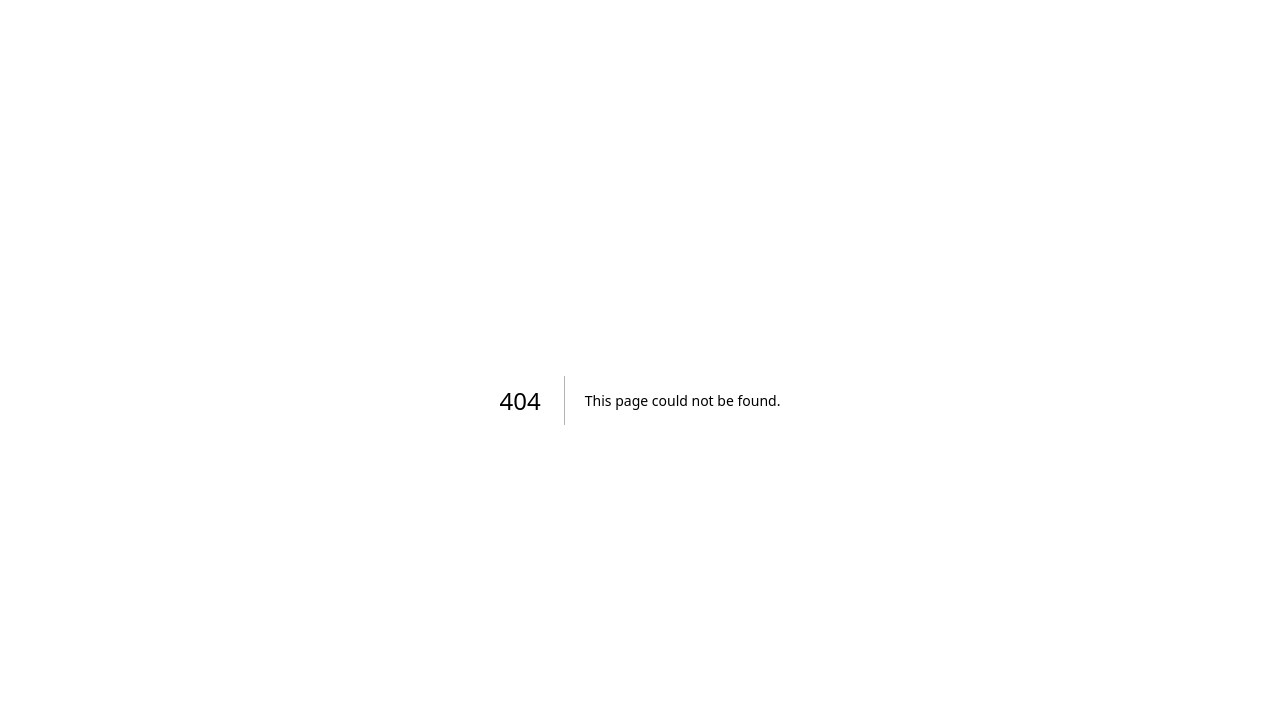
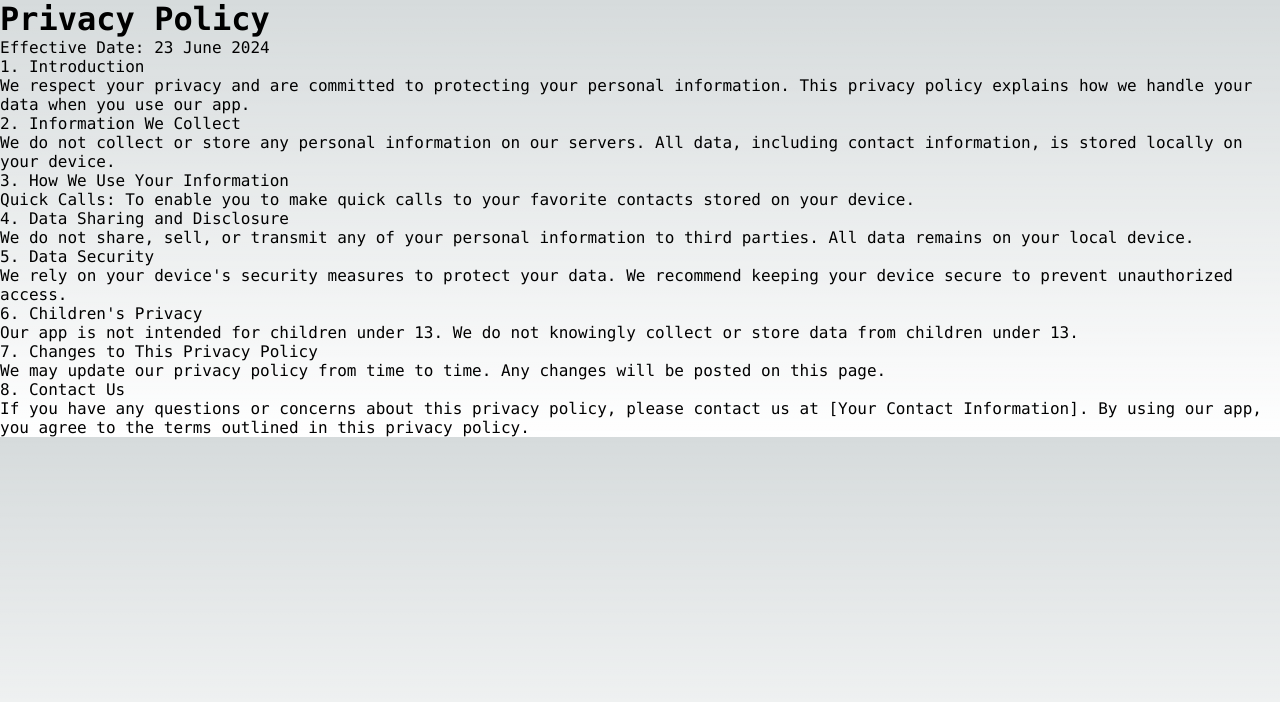
Before and after one commit to raysk4ever/ravi-info, a Next.js app: page /privacy-policy in a window 1280 px wide. Before the commit this address had no page. Shown: the top 702 px of the page. Built offline with nearby package versions, Linux system fonts and the light colour scheme.

Commit message:
aaded pp

```diff
--- /dev/null
+++ b/pages/privacy-policy.tsx
@@ -0,0 +1,38 @@
+const PP = () => {
+  return (
+    <div>
+      <h1>
+        Privacy Policy
+      </h1>
+        Effective Date: 23 June 2024
+
+        <p>1. Introduction</p>
+        We respect your privacy and are committed to protecting your personal information. This privacy policy explains how we handle your data when you use our app.
+
+        <p>2. Information We Collect</p>
+        We do not collect or store any personal information on our servers. All data, including contact information, is stored locally on your device.
+
+        <p>3. How We Use Your Information</p>
+
+        Quick Calls: To enable you to make quick calls to your favorite contacts stored on your device.
+        <p>4. Data Sharing and Disclosure</p>
+        We do not share, sell, or transmit any of your personal information to third parties. All data remains on your local device.
+
+        <p>5. Data Security</p>
+        We rely on your device's security measures to protect your data. We recommend keeping your device secure to prevent unauthorized access.
+
+        <p>6. Children's Privacy</p>
+        Our app is not intended for children under 13. We do not knowingly collect or store data from children under 13.
+
+       <p> 7. Changes to This Privacy Policy</p>
+        We may update our privacy policy from time to time. Any changes will be posted on this page.
+
+        <p>8. Contact Us</p>
+        If you have any questions or concerns about this privacy policy, please contact us at [Your Contact Information].
+
+        By using our app, you agree to the terms outlined in this privacy policy.
+    </div>
+  );
+}
+
+export default PP;
```
